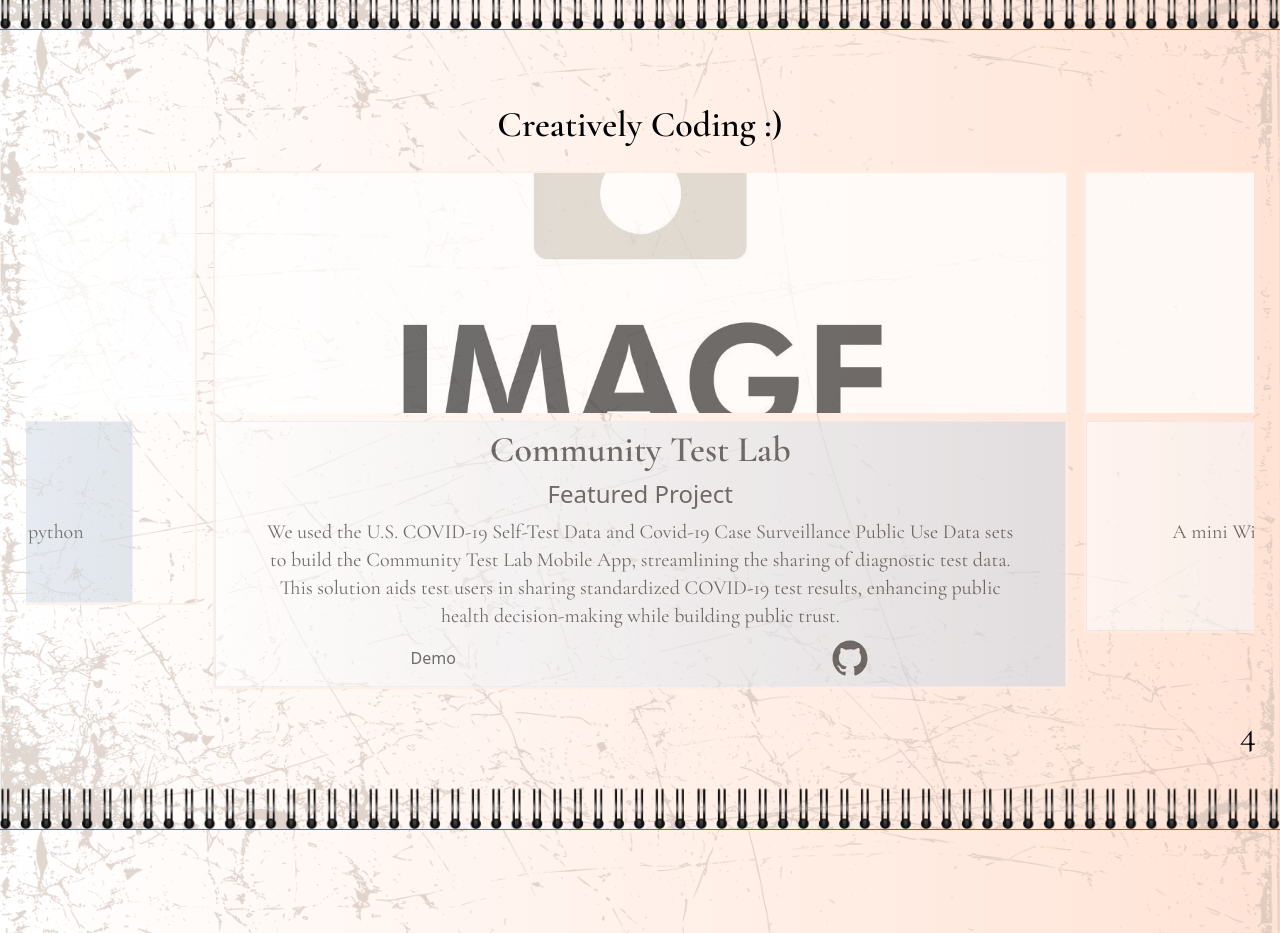
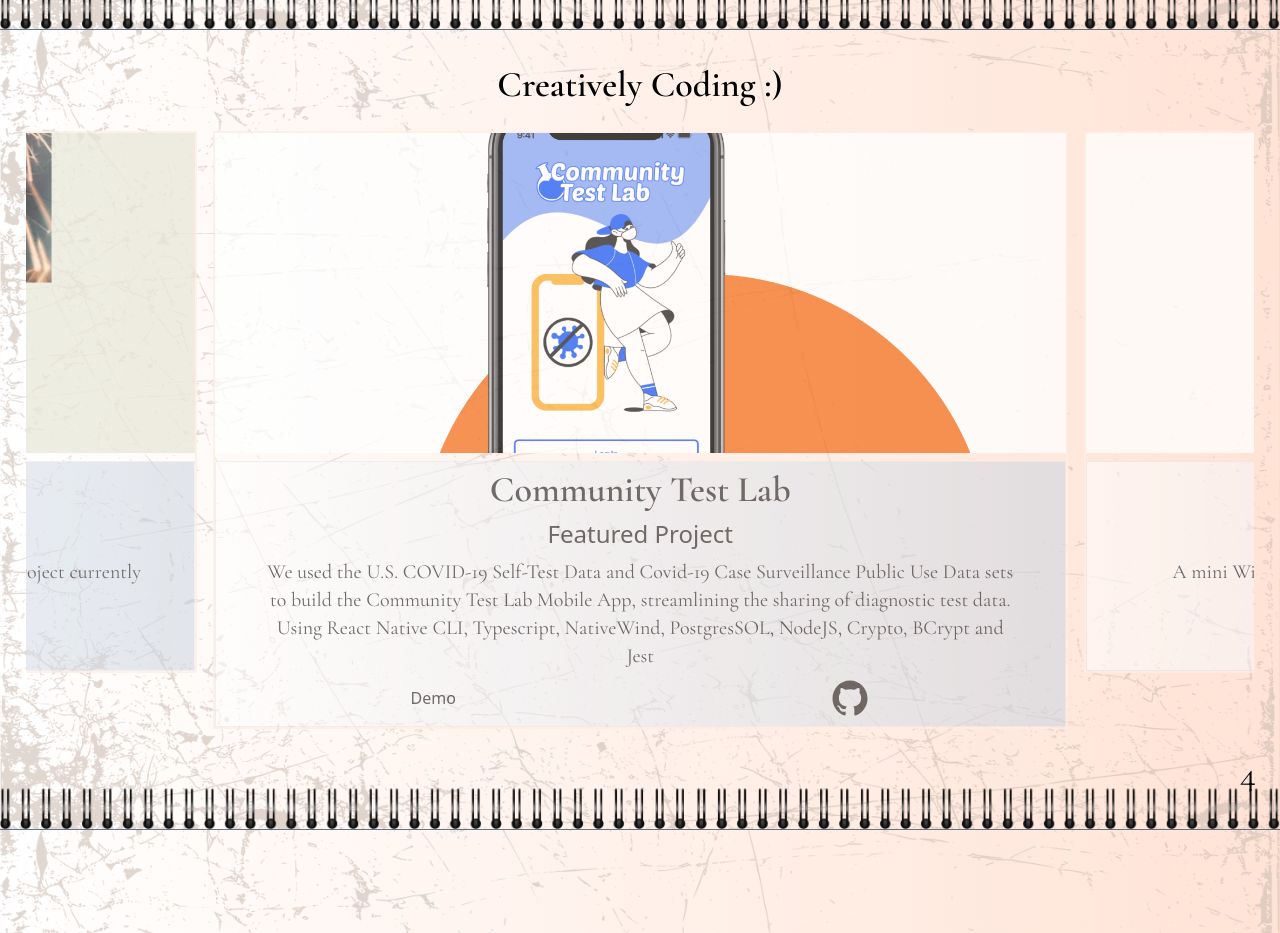
Before and after one commit to kayishau/23_portfolio, a React (Create React App) app: page / in a window 1280 px wide. Shown: the part 2380-3313 px from the top of the page. Built offline with nearby package versions, Linux system fonts and the light colour scheme; a web font is replaced by a local one.

Commit message:
edting projects

```diff
--- a/src/components/imageByIndex.js
+++ b/src/components/imageByIndex.js
@@ -1,9 +1,9 @@
 export const projectsArray = [
   {
     title: "Community Test Lab",
-    img: "/img/projects/image-coming-soon.jpeg",
+    img: "/img/projects/ctl.png",
     summary:
-    "We used the U.S. COVID-19 Self-Test Data and Covid-19 Case Surveillance Public Use Data sets to build the Community Test Lab Mobile App, streamlining the sharing of diagnostic test data. This solution aids test users in sharing standardized COVID-19 test results, enhancing public health decision-making while building public trust.",
+    "We used the U.S. COVID-19 Self-Test Data and Covid-19 Case Surveillance Public Use Data sets to build the Community Test Lab Mobile App, streamlining the sharing of diagnostic test data. Using React Native CLI, Typescript, NativeWind, PostgresSOL, NodeJS, Crypto, BCrypt and Jest",
     link: "https://github.com/sramalho94/TOP_Frontend",
     type: "Featured Project",
     github:
@@ -23,7 +23,7 @@ export const projectsArray = [
     title: "Carbon FootPrint Tracker",
     img: "/img/projects/image-coming-soon.jpeg",
     summary:
-      "An app that helps you log and track your personal carbon footprint. Created with React, Tailwind CSS, Framer-Motion, MongoDB Atlas and NodeJS, Chartjs",
+      "An app that helps you log and track your personal carbon footprint. Created with React, Tailwind CSS, Framer-Motion, MongoDB Atlas, NodeJS and Chartjs",
     link: "https://github.com/tiffanysimione/ProjectThree-CarbonFootprint-FrontEnd",
     type: "Featured Project",
     github:
@@ -31,9 +31,9 @@ export const projectsArray = [
   },
   {
     title: "WTW Blog",
-    img: "/img/projects/image-coming-soon.jpeg",
+    img: "/img/projects/wtw.png",
     summary:
-      "Catagorical by tags blog app utilizing EJS - Currently being refactored in python",
+      "Catagorical by tags full crud blog app utilizing EJS, Express and AOS library - Project currently being refactored in python",
     link: "https://github.com/kayishau/WTW-Blog",
     type: "Featured Project",
     github:
--- a/src/embla.css
+++ b/src/embla.css
@@ -1,7 +1,7 @@
 .embla {
     --slide-spacing: 1rem;
     --slide-size: 70%;
-    --slide-height: 15rem;
+    --slide-height: 20rem;
     padding: 1.6rem;
   }
   .embla__viewport {
```
Also changed, not shown: public/img/projects/ctl.png (added), public/img/projects/wtw.png.
